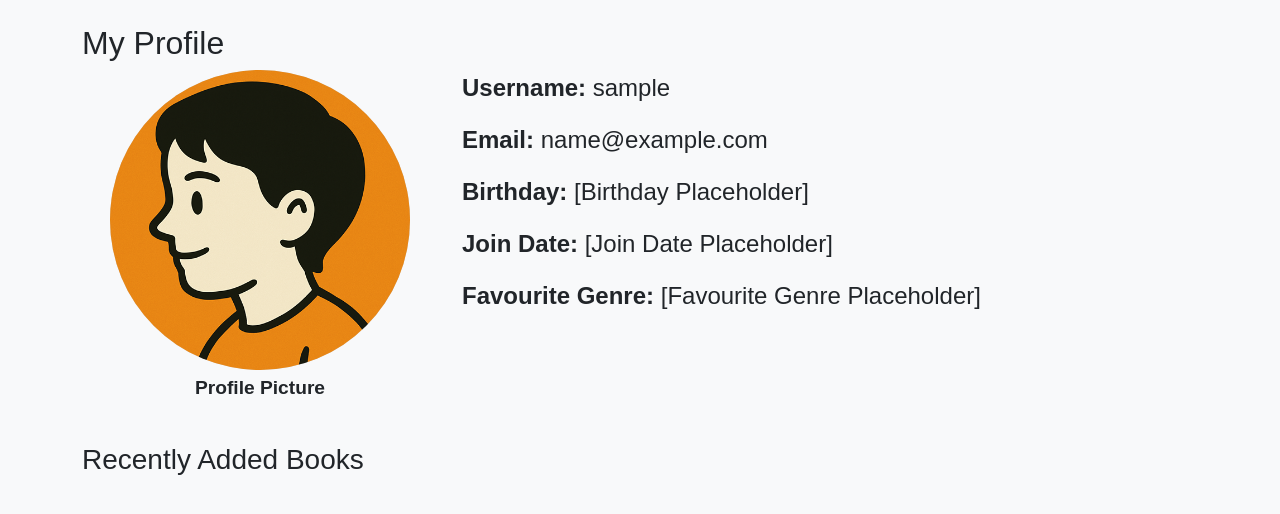
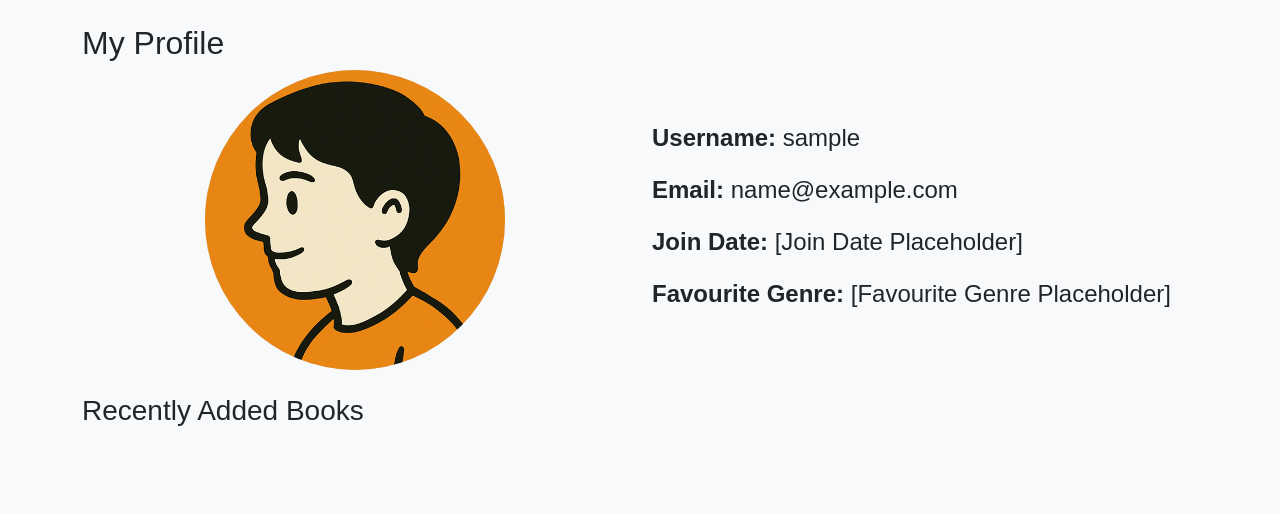
Before and after one commit to ZenFlamex/CITS3403-Group-36, a Flask app: page /profile in a window 1280 px wide. Shown: the part 56-570 px from the top of the page. Run offline with Flask 3, Linux system fonts and the light colour scheme; the visitor is signed in with stand-in values (Sample User, id 1); data that the repository does not hold is empty.

Commit message:
Fix: tweaked up profile page layout

```diff
--- a/app/templates/profile.html
+++ b/app/templates/profile.html
@@ -4,7 +4,7 @@
 <h2>My Profile</h2>
 
 <div class="row">
-    <div class="col-md-4 text-center">
+    <div class="col-md-6 text-center">
         <div class="profile-picture-container" id="profilePictureContainer" style="cursor: pointer;">
             {% set profile_picture = current_user.profile_picture or 'default_pfp.png' %}
             <img src="{{ url_for('static', filename='images/' + profile_picture) }}"
@@ -30,14 +30,11 @@
               <button id="closeModal">Cancel</button>
             </div>
           </div>
-
-        <p class="mt-1" style="font-size: 1.2rem; font-weight: bold;">Profile Picture</p>
     </div>
 
-    <div class="col-md-6">
+    <div class="col-md-6" style="margin-top: 50px;">
         <p style="font-size: 1.5rem;"><strong>Username:</strong> {{ username }}</p>
         <p style="font-size: 1.5rem;"><strong>Email:</strong> {{ current_user.email }}</p>
-        <p style="font-size: 1.5rem;"><strong>Birthday:</strong> [Birthday Placeholder]</p>
         <p style="font-size: 1.5rem;"><strong>Join Date:</strong> [Join Date Placeholder]</p>
         <p style="font-size: 1.5rem;"><strong>Favourite Genre:</strong> [Favourite Genre Placeholder]</p>
     </div>
```
